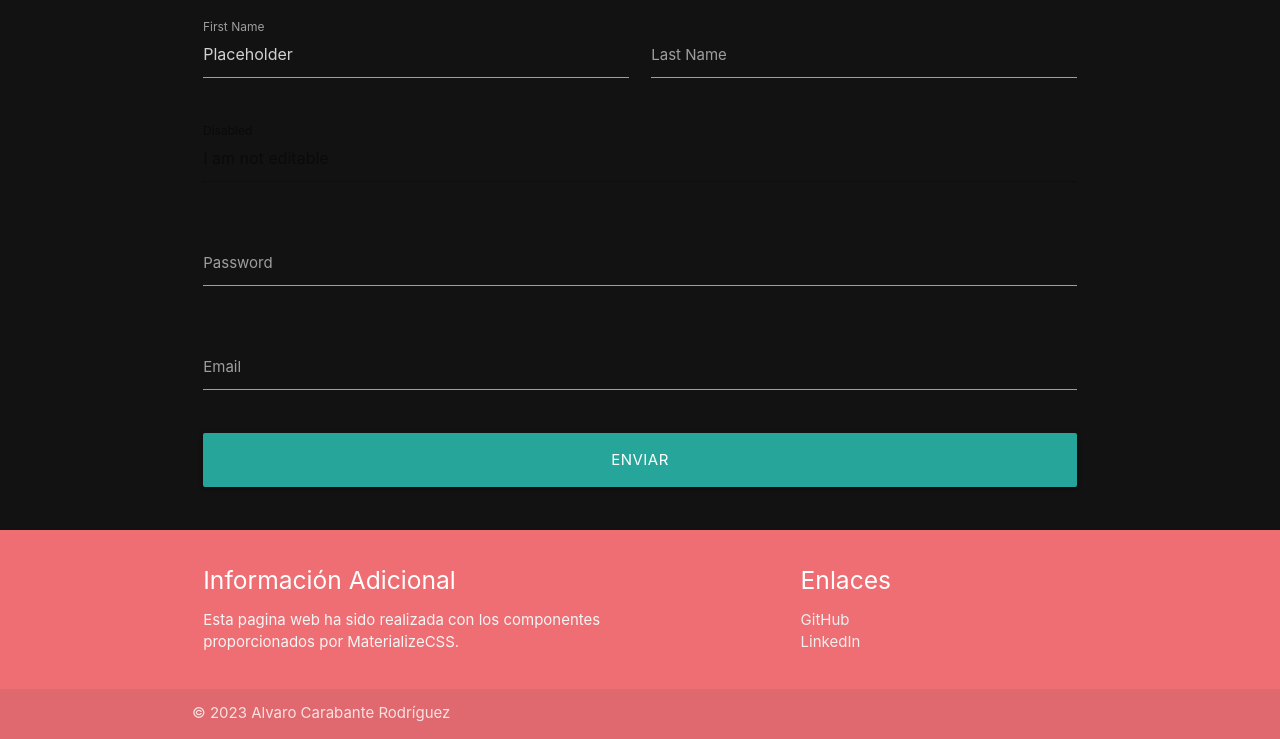
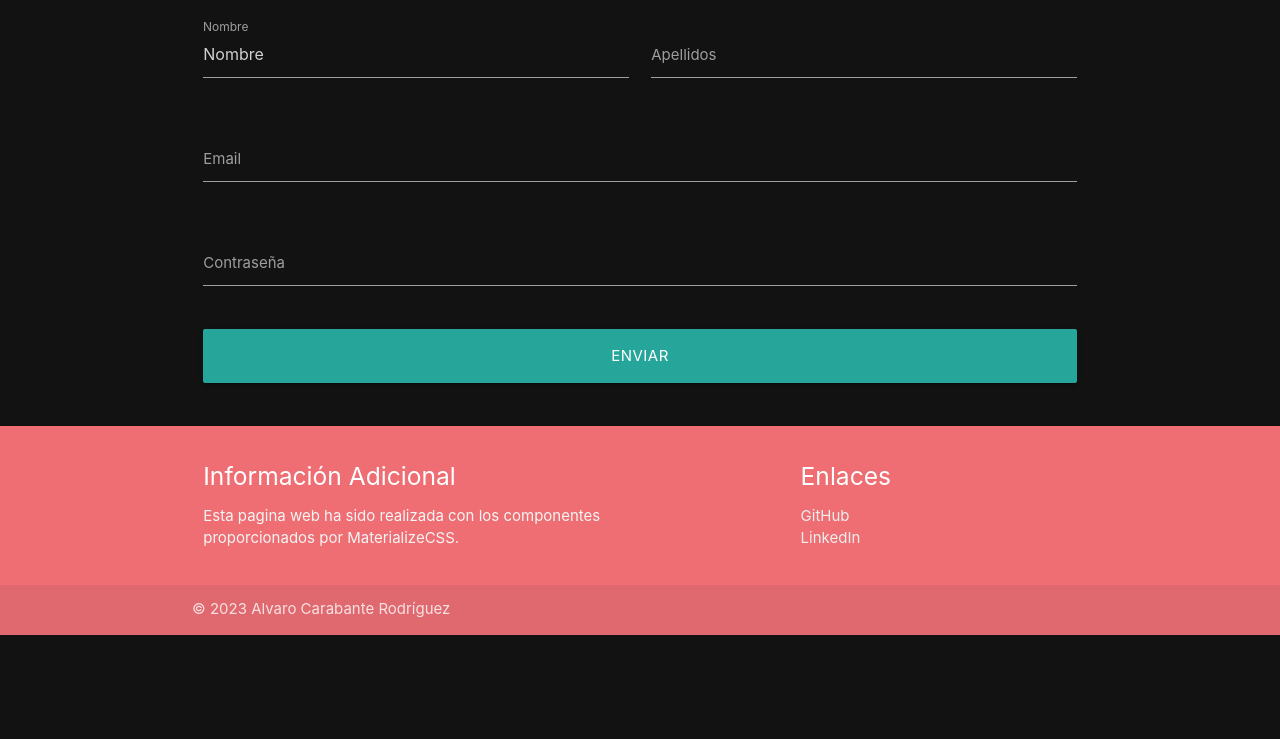
Before and after one commit to BleaknessAlt/DaWebACR, a plain HTML site: page index.html in a window 1280 px wide. Shown: the part 163-902 px from the top of the page. After the commit the page ends 800 px from the top, so only its background shows below. Drawn offline with nearby package versions, Linux system fonts and the light colour scheme.

Commit message:
Actualizado el nombre de de los campos del formulario

```diff
--- a/index.html
+++ b/index.html
@@ -37,30 +37,26 @@
             <form class="col s12">
                 <div class="row">
                     <div class="input-field col s6">
-                        <input placeholder="Placeholder" id="first_name" type="text" class="validate" />
-                        <label for="first_name">First Name</label>
+                        <input placeholder="Nombre" id="first_name" type="text" class="validate" />
+                        <label for="first_name">Nombre</label>
                     </div>
                     <div class="input-field col s6">
                         <input id="last_name" type="text" class="validate" />
-                        <label for="last_name">Last Name</label>
+                        <label for="last_name">Apellidos</label>
                     </div>
                 </div>
-                <div class="row">
-                    <div class="input-field col s12">
-                        <input disabled value="I am not editable" id="disabled" type="text" class="validate" />
-                        <label for="disabled">Disabled</label>
-                    </div>
-                </div>
-                <div class="row">
-                    <div class="input-field col s12">
-                        <input id="password" type="password" class="validate" />
-                        <label for="password">Password</label>
-                    </div>
-                </div>
+
                 <div class="row">
                     <div class="input-field col s12">
                         <input id="email" type="email" class="validate" />
                         <label for="email">Email</label>
+                    </div>
+                </div>
+
+                <div class="row">
+                    <div class="input-field col s12">
+                        <input id="password" type="password" class="validate" />
+                        <label for="password">Contraseña</label>
                     </div>
                 </div>
 
```
